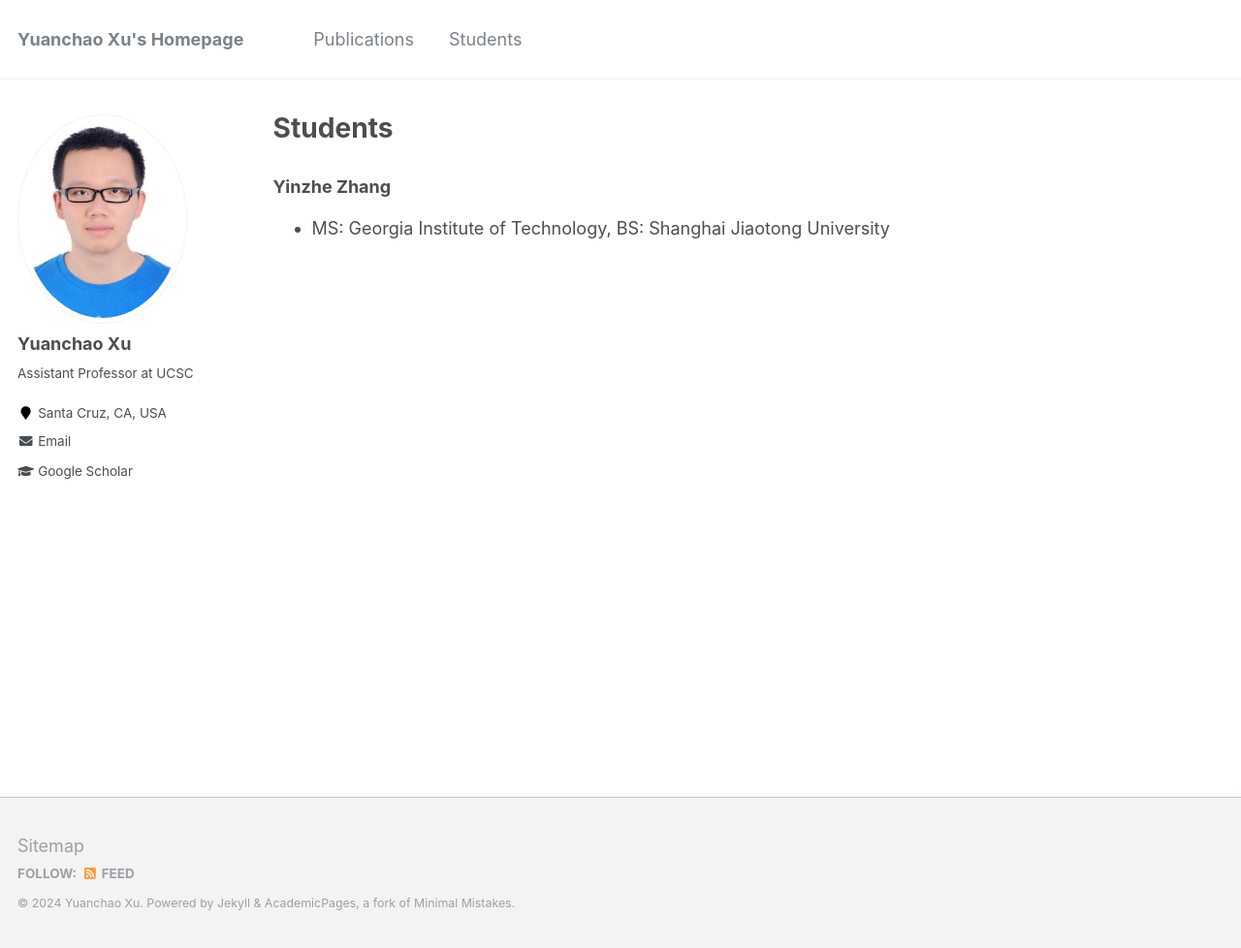
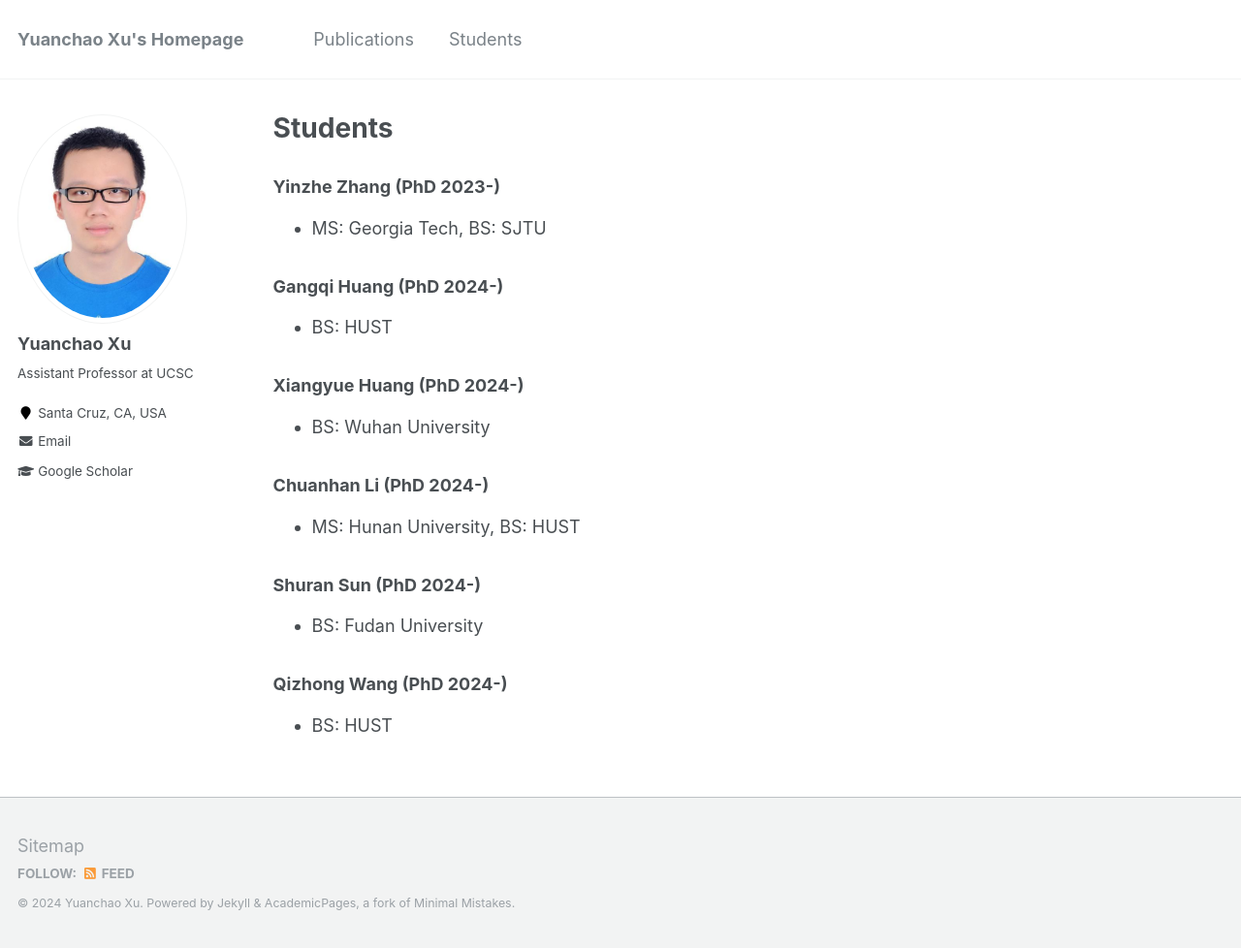
Before and after one commit to yuanchaoxu6/yuanchaoxu6.github.io, a Jekyll site: the page built from _pages/students.md, in a window 1280 px wide and 978 px high. Shown: the whole window at 97% size. Built offline with Jekyll 4.4.1, drawn with Linux system fonts in a browser that asks for light colours.

Commit message:
add students

```diff
--- a/_pages/students.md
+++ b/_pages/students.md
@@ -6,6 +6,26 @@ author_profile: true
 ---
 
 
-### Yinzhe Zhang
+### Yinzhe Zhang (PhD 2023-)
 
-- MS: Georgia Institute of Technology, BS: Shanghai Jiaotong University
+- MS: Georgia Tech, BS: SJTU
+
+### Gangqi Huang (PhD 2024-)
+
+- BS: HUST
+
+### Xiangyue Huang (PhD 2024-)
+
+- BS: Wuhan University
+
+### Chuanhan Li (PhD 2024-)
+
+- MS: Hunan University, BS: HUST
+
+### Shuran Sun (PhD 2024-)
+
+- BS: Fudan University
+
+### Qizhong Wang (PhD 2024-)
+
+- BS: HUST
```
Also changed, not shown: _pages/about.md (+4 -2 lines).
